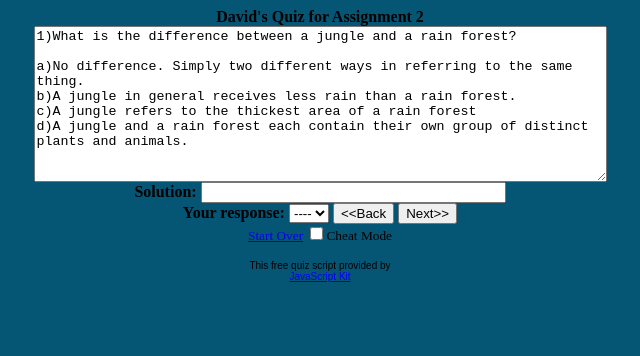
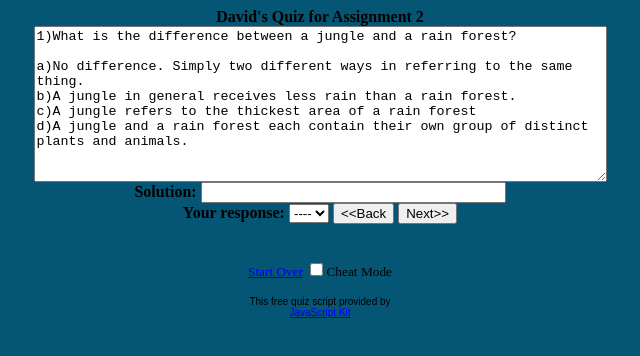
Before and after one commit to czechtech/EME6208-Assignment2, a plain HTML site: page quiz/index.html in a window 1280 px wide. Shown: the whole page, without its empty margins (320-960 px from the left). Drawn offline with Linux system fonts and the light colour scheme.

Commit message:
Update index.html
Add breaks to create larger gap.

```diff
--- a/quiz/index.html
+++ b/quiz/index.html
@@ -29,7 +29,7 @@
               </select> <input type="button" value="&lt;&lt;Back" name="B1"
               onClick="if (whichone&gt;1){whichone--;generatequestions()}"> <input type="button"
               value="Next&gt;&gt;" name="B2"
-              onClick="if (whichone&lt;=total){whichone++;generatequestions()}"><br>
+              onClick="if (whichone&lt;=total){whichone++;generatequestions()}"><br><br><br>
               <small><a href="#" onClick="whichone=1;generatequestions();return false">Start Over</a> </small><input
               type="checkbox" name="cmode" value="ON"><small>Cheat Mode</small><p align="center"><font face="arial" size="-2">This free quiz script provided by</font><br> <font face="arial, helvetica" size="-2"><a href="http://javascriptkit.com">JavaScript Kit</a></font></p></td>
             </tr>
```
